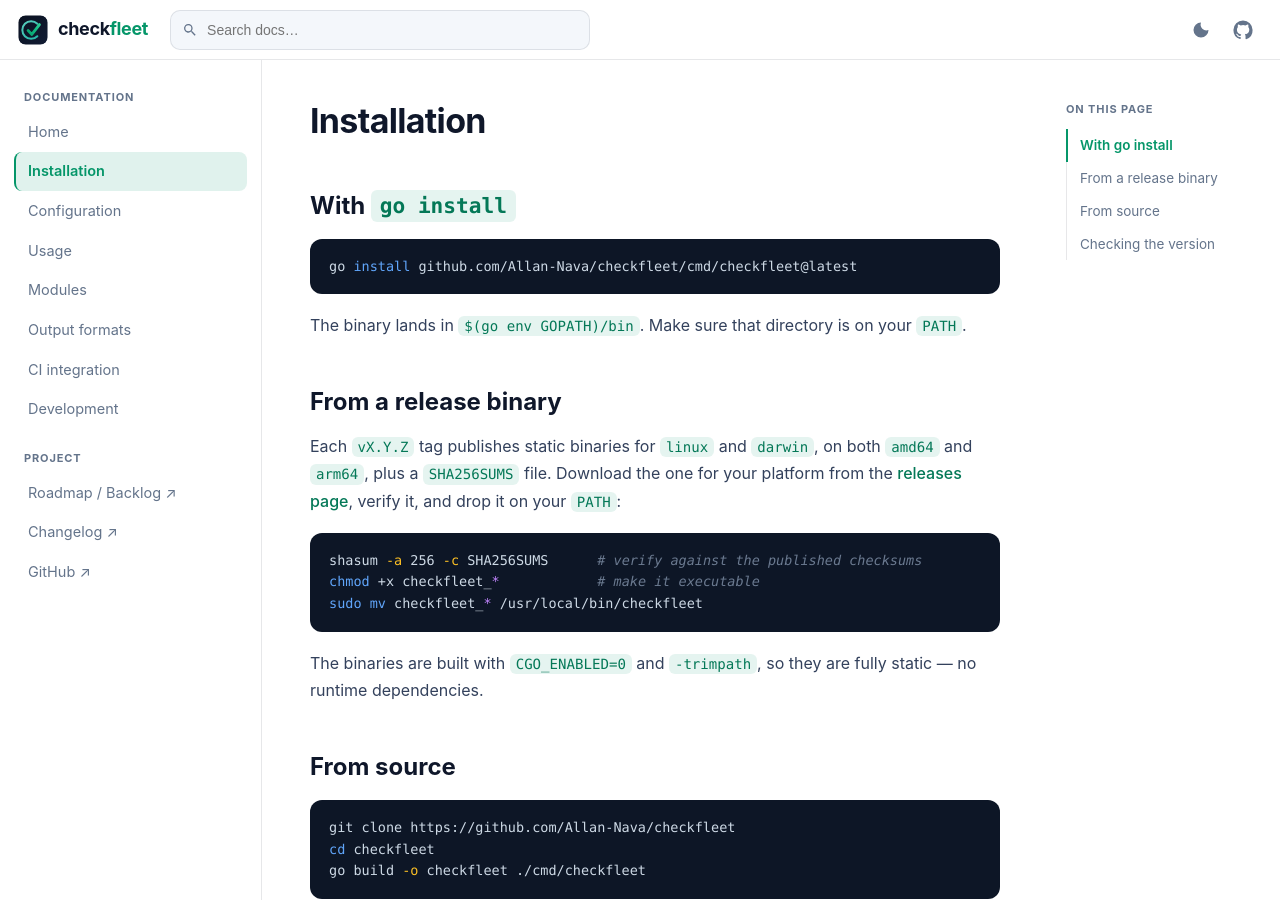
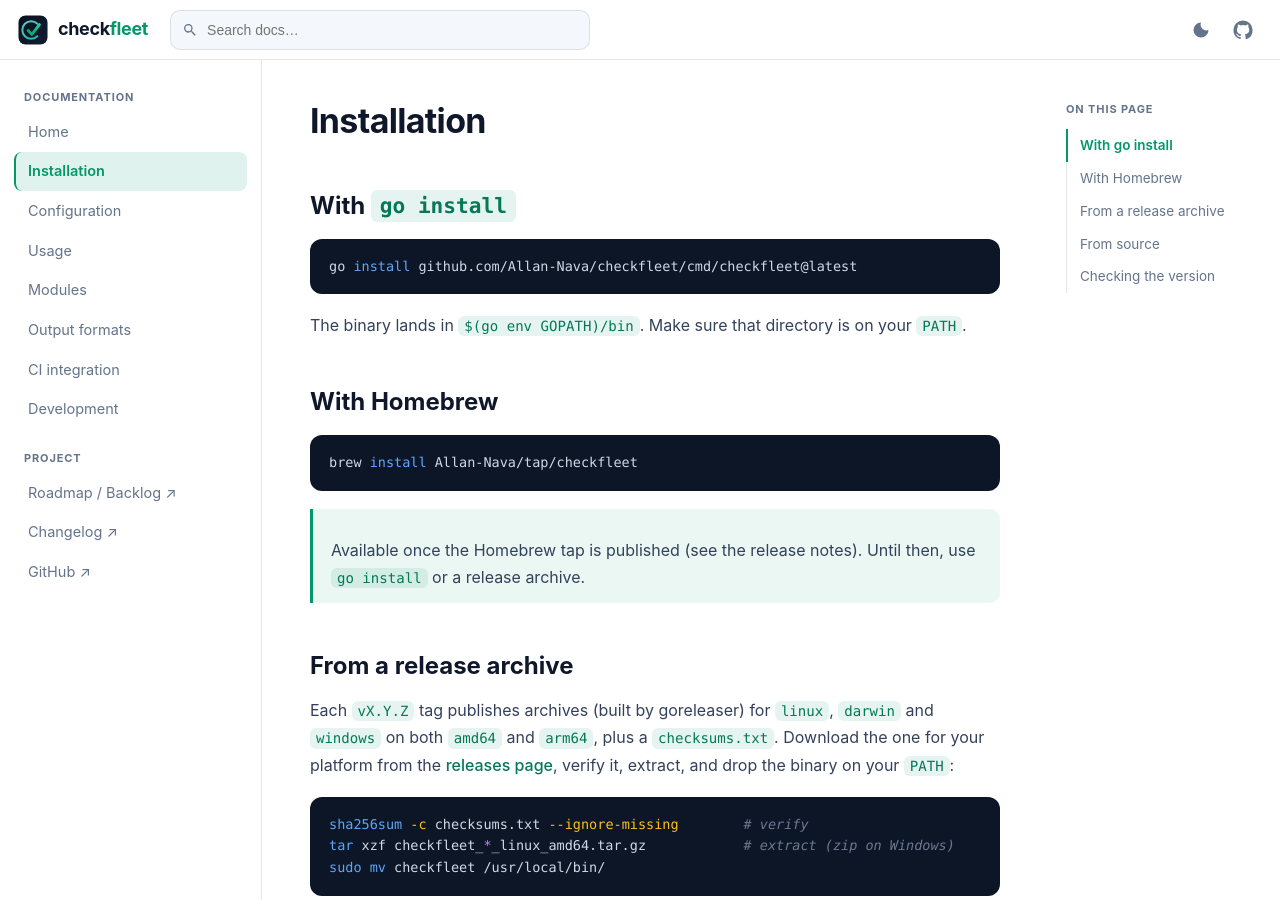
Before and after one commit to Allan-Nava/checkfleet, a Jekyll site: the page built from docs/installation.md, in a window 1280 px wide and 900 px high. Built offline with Jekyll 4.4.1, drawn with Linux system fonts in a browser that asks for light colours.

Commit message:
build(release): migrazione a goreleaser + Homebrew cask (tap opt-in) (CF-9)

````diff
--- a/docs/installation.md
+++ b/docs/installation.md
@@ -12,18 +12,27 @@
 The binary lands in `$(go env GOPATH)/bin`. Make sure that directory is on your
 `PATH`.
 
-## From a release binary
-
-Each `vX.Y.Z` tag publishes static binaries for `linux` and `darwin`, on both
-`amd64` and `arm64`, plus a `SHA256SUMS` file. Download the one for your
-platform from the
-[releases page](https://github.com/Allan-Nava/checkfleet/releases), verify it,
-and drop it on your `PATH`:
+## With Homebrew
 
 ```bash
-shasum -a 256 -c SHA256SUMS      # verify against the published checksums
-chmod +x checkfleet_*            # make it executable
-sudo mv checkfleet_* /usr/local/bin/checkfleet
+brew install Allan-Nava/tap/checkfleet
+```
+
+> Available once the Homebrew tap is published (see the release notes). Until
+> then, use `go install` or a release archive.
+
+## From a release archive
+
+Each `vX.Y.Z` tag publishes archives (built by goreleaser) for `linux`,
+`darwin` and `windows` on both `amd64` and `arm64`, plus a `checksums.txt`.
+Download the one for your platform from the
+[releases page](https://github.com/Allan-Nava/checkfleet/releases), verify it,
+extract, and drop the binary on your `PATH`:
+
+```bash
+sha256sum -c checksums.txt --ignore-missing        # verify
+tar xzf checkfleet_*_linux_amd64.tar.gz            # extract (zip on Windows)
+sudo mv checkfleet /usr/local/bin/
 ```
 
 The binaries are built with `CGO_ENABLED=0` and `-trimpath`, so they are fully
````
Also changed, not shown: BACKLOG.md (+1 -1 lines), docs/development.md (+23 -0 lines), .github/workflows/ci.yml, .github/workflows/release.yml (added), .goreleaser.yaml (added), CHANGELOG.md.
